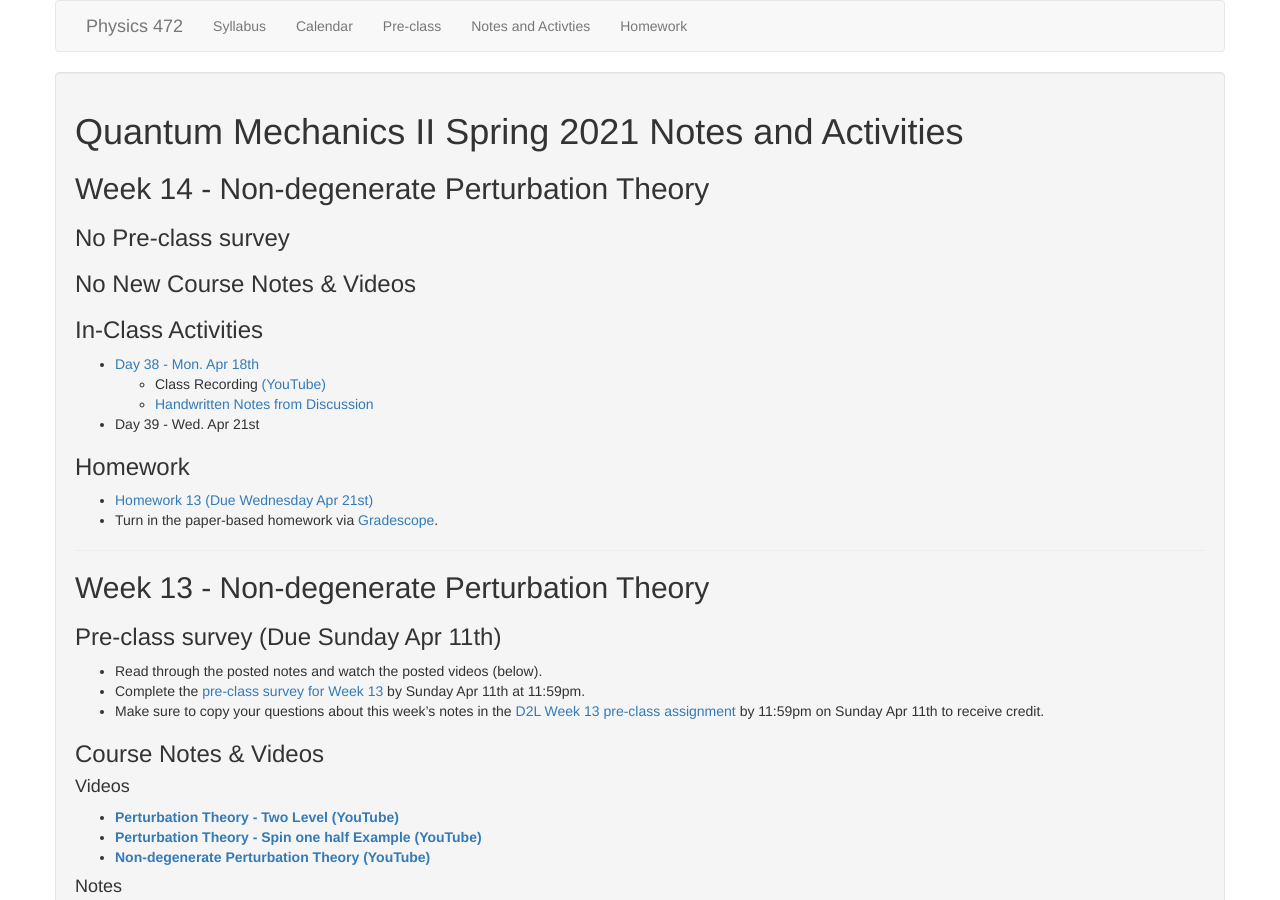
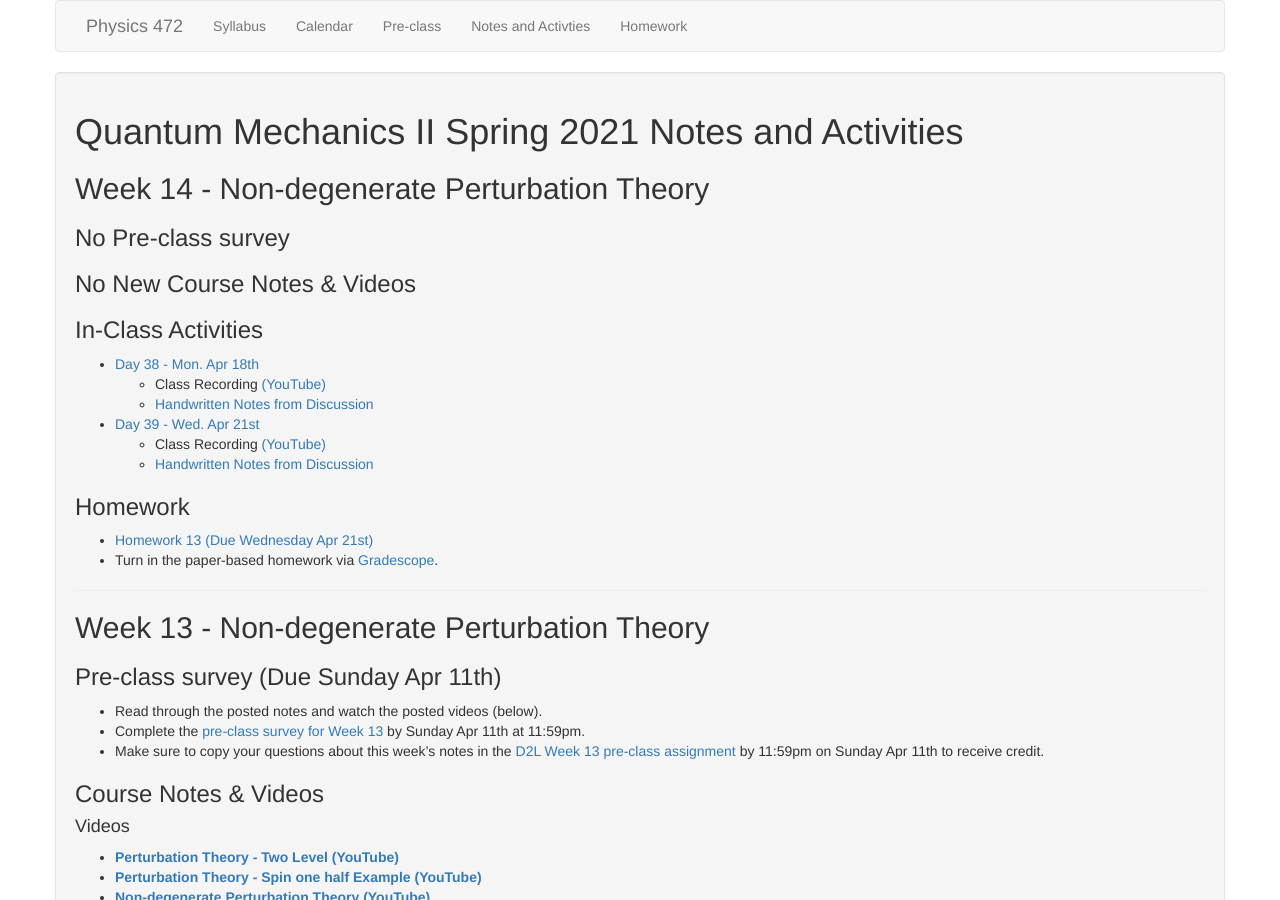
Before and after one commit to dannycab/phy472msu_s2021, a Jekyll site: the page built from notes/index.md, in a window 1280 px wide and 900 px high. Built offline with Jekyll 4.4.1, drawn with Linux system fonts in a browser that asks for light colours.

Commit message:
added last materials

```diff
--- a/notes/index.md
+++ b/notes/index.md
@@ -17,7 +17,9 @@ use_math: true
 * [Day 38 - Mon. Apr 18th](./in-class/day38.html)
   - Class Recording [(YouTube)](https://www.youtube.com/watch?v=lq0A_r5Gy8E)
   - [Handwritten Notes from Discussion](./in-class/Day_38.pdf)
-* Day 39 - Wed. Apr 21st
+* [Day 39 - Wed. Apr 21st](./in-class/day38.html)
+  - Class Recording [(YouTube)](https://www.youtube.com/watch?v=WiyGer1pfAM)
+  - [Handwritten Notes from Discussion](./in-class/Day_39.pdf)
 
 ### Homework
 
```
Also changed, not shown: 1 other file.
